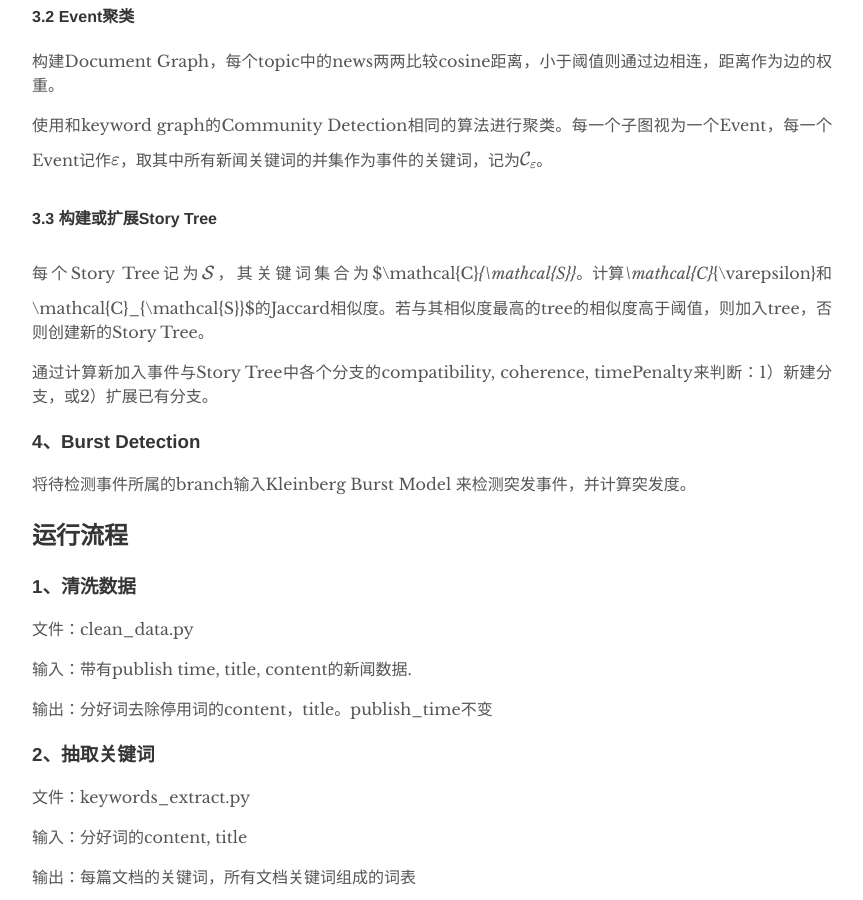
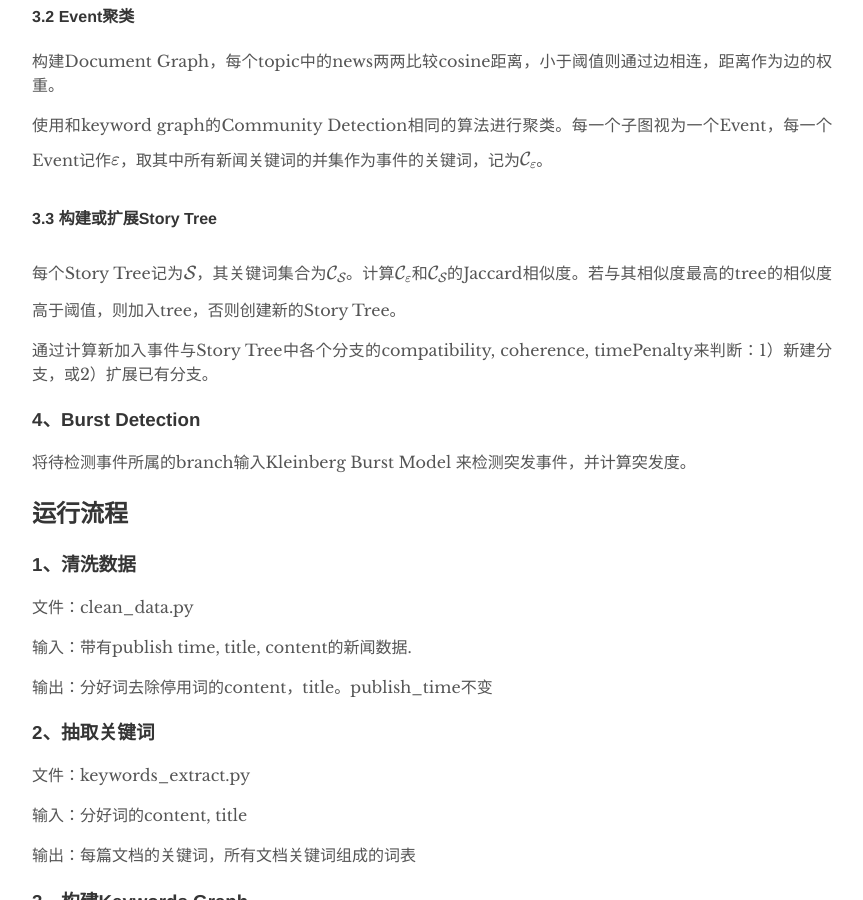
Before and after one commit to planetPLUTOO/sdnanjing.github.io, a Jekyll site: the page built from _posts/2020-08-06-Burst Detection.md, in a window 1280 px wide and 900 px high, scrolled down 3204 px. Shown: the whole window, without its empty margins (208-1071 px from the left). Built offline with Jekyll 4.4.1, drawn with Linux system fonts in a browser that asks for light colours; formulas are drawn with MathJax 3.

```diff
--- a/_posts/2020-08-06-Burst Detection.md
+++ b/_posts/2020-08-06-Burst Detection.md
@@ -98,7 +98,7 @@ author: "Niu"
 
 #### 3.3 构建或扩展Story Tree
 
-每个Story Tree记为$\mathcal{S}$，其关键词集合为$\mathcal{C}_{\mathcal{S}}$。计算$\mathcal{C}_{\varepsilon}$和$\mathcal{C}_{\mathcal{S}}$的Jaccard相似度。若与其相似度最高的tree的相似度高于阈值，则加入tree，否则创建新的Story Tree。
+每个Story Tree记为$\mathcal{S}$，其关键词集合为$\mathcal{C}\_{\mathcal{S}}$。计算$\mathcal{C}\_{\varepsilon}$和$\mathcal{C}\_{\mathcal{S}}$的Jaccard相似度。若与其相似度最高的tree的相似度高于阈值，则加入tree，否则创建新的Story Tree。
 
 通过计算新加入事件与Story Tree中各个分支的compatibility, coherence, timePenalty来判断：1）新建分支，或2）扩展已有分支。
 
```
